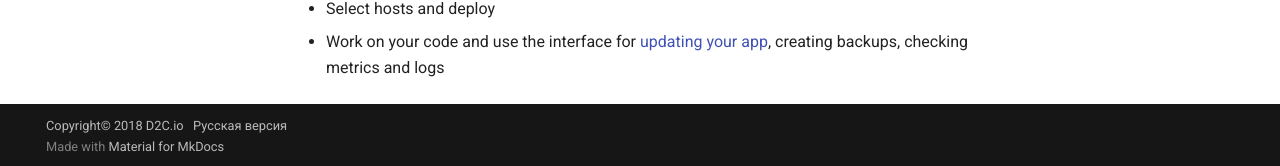
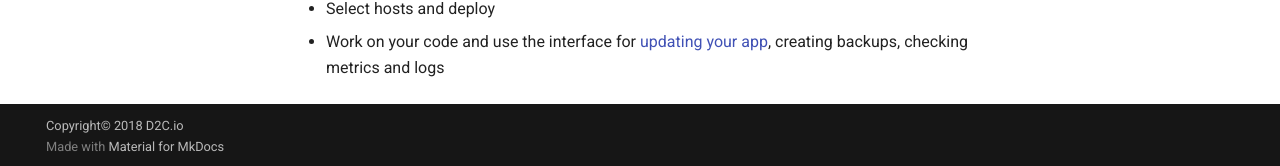
Before and after one commit to d2cio/docs, an MkDocs documentation site: the page built from docs/index.md, in a window 1280 px wide and 900 px high, scrolled down 628 px. Shown: the part 731-897 px from the top of the window. Built offline with MkDocs 1.6.1 and Material for MkDocs 9.7.7, drawn with Linux system fonts in a browser that asks for light colours; comment, search, counter and statistics services are not loaded.

Commit message:
turn off ru version

```diff
--- a/mkdocs.yml
+++ b/mkdocs.yml
@@ -68,4 +68,4 @@ markdown_extensions:
       permalink: True
 
 
-copyright: Copyright&copy; 2018 <a href="https://d2c.io">D2C.io</a>&nbsp;&nbsp;&nbsp;<a href="/ru/">Русская версия</a>
+copyright: Copyright&copy; 2018 <a href="https://d2c.io">D2C.io</a>&nbsp;&nbsp;&nbsp; #<a href="/ru/">Русская версия</a>
```
